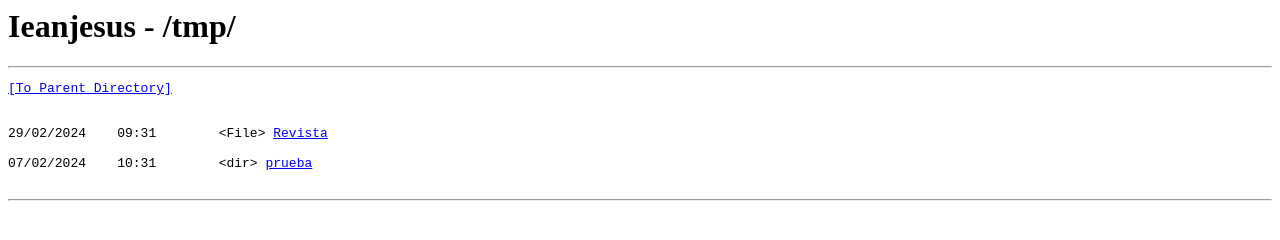
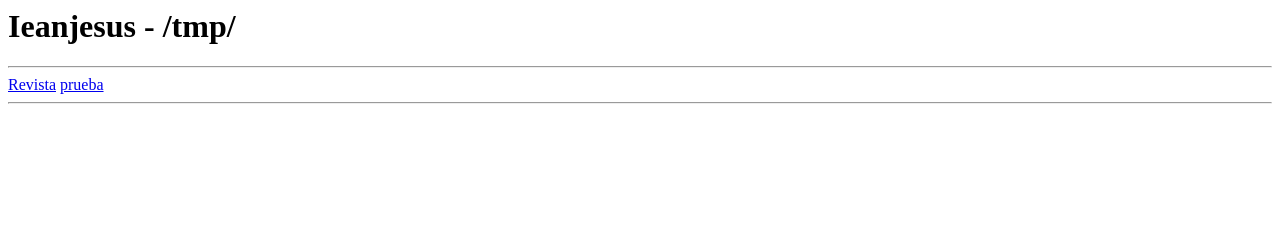
Before and after one commit to andresbra97/ieanjesus, a plain HTML site: page index.html in a window 1280 px wide. Drawn offline with Linux system fonts and the light colour scheme.

Commit message:
Update index.html

```diff
--- a/index.html
+++ b/index.html
@@ -5,11 +5,8 @@
 <body>
 	<H1>Ieanjesus - /tmp/</H1>
 	<hr>
-
-	<pre><A HREF="/">[To Parent Directory]</A><br>
-		<br>29/02/2024    09:31        &lt;File&gt; <A HREF="/ieanjesusbcn/web_files/revista_junto.png">Revista</A>
-		<br>07/02/2024    10:31        &lt;dir&gt; <A HREF="ieanjesusbcn/web_files/revista.pdf">prueba</A>
-	</pre>
+		<A HREF="/ieanjesus/web_files/revista_junto.png">Revista</A>
+		<A HREF="ieanjesus/web_files/revista.pdf">prueba</A>
 	<hr>
 </body>
 </html>
```
